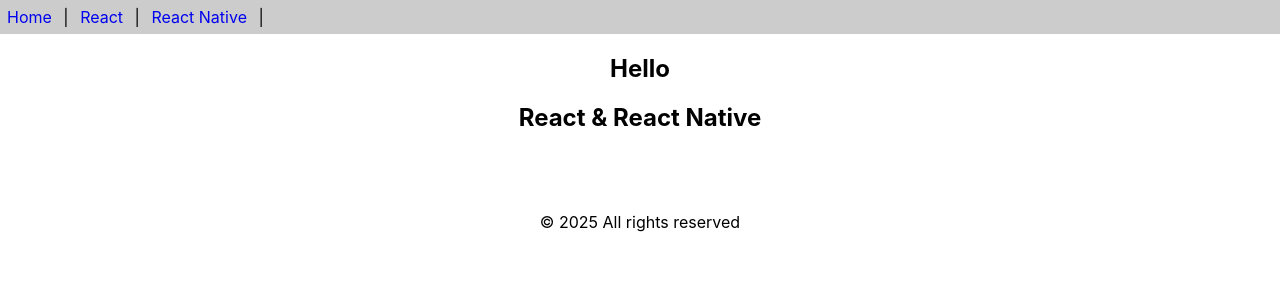
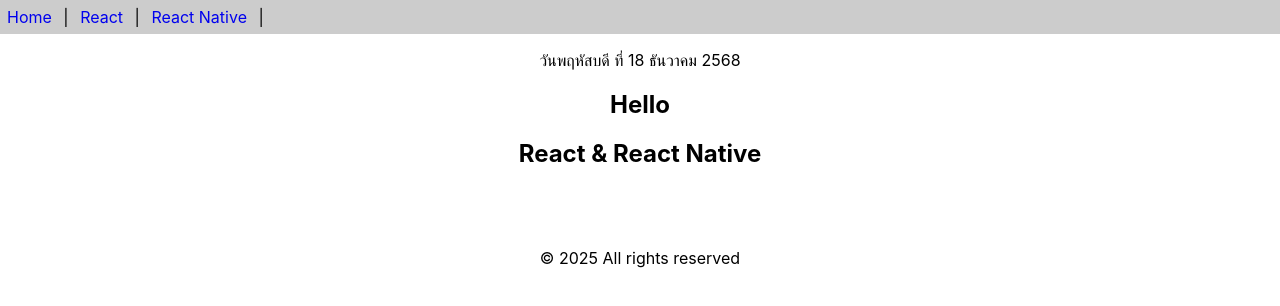
Before and after one commit to student-Blue/app1, a React (Create React App) app: page / in a window 1280 px wide. Shown: the top 306 px of the page. Built offline with nearby package versions, Linux system fonts and the light colour scheme.

Commit message:
class components
class components

```diff
--- a/src/App.js
+++ b/src/App.js
@@ -1,10 +1,12 @@
 import React from 'react';
 import { Content, Footer, Header } from './func-components';
+import Calender from './class-components';
 
 function App() {
   return (
     <>
       <Header/>
+      <p><center><Calender/></center></p>
       <Content/>
       <Footer/>
     </>
--- /dev/null
+++ b/src/class-components.js
@@ -0,0 +1,17 @@
+import React, { Component } from "react";
+
+export default class Calender extends Component {
+    getDate() {
+        const dayNames = ['อาทิตย์', 'จันทร์', 'อังคาร', 'พุธ', 'พฤหัสบดี', 'ศุกร์', 'เสาร์'];
+        const monthNames = ['มกราคม', 'กุมภาพันธ์', 'มีนาคม', 'เมษายน', 'พฤษภาคม', 'มิถุนายน', 'กรกฎาคม', 'สิงหาคม', 'กันยายน', 'ตุลาคม', 'พฤศจิกายน', 'ธันวาคม'];
+        const date = new Date();
+        const weekDay = dayNames[date.getDay()];
+        const day = date.getDate();
+        const month = monthNames[date.getMonth()];
+        const year = date.getFullYear() + 543;
+        return `วัน${weekDay} ที่ ${day} ${month} ${year}`;
+    }
+    render() {
+        return <div>{this.getDate()}</div>
+    }
+}
```
